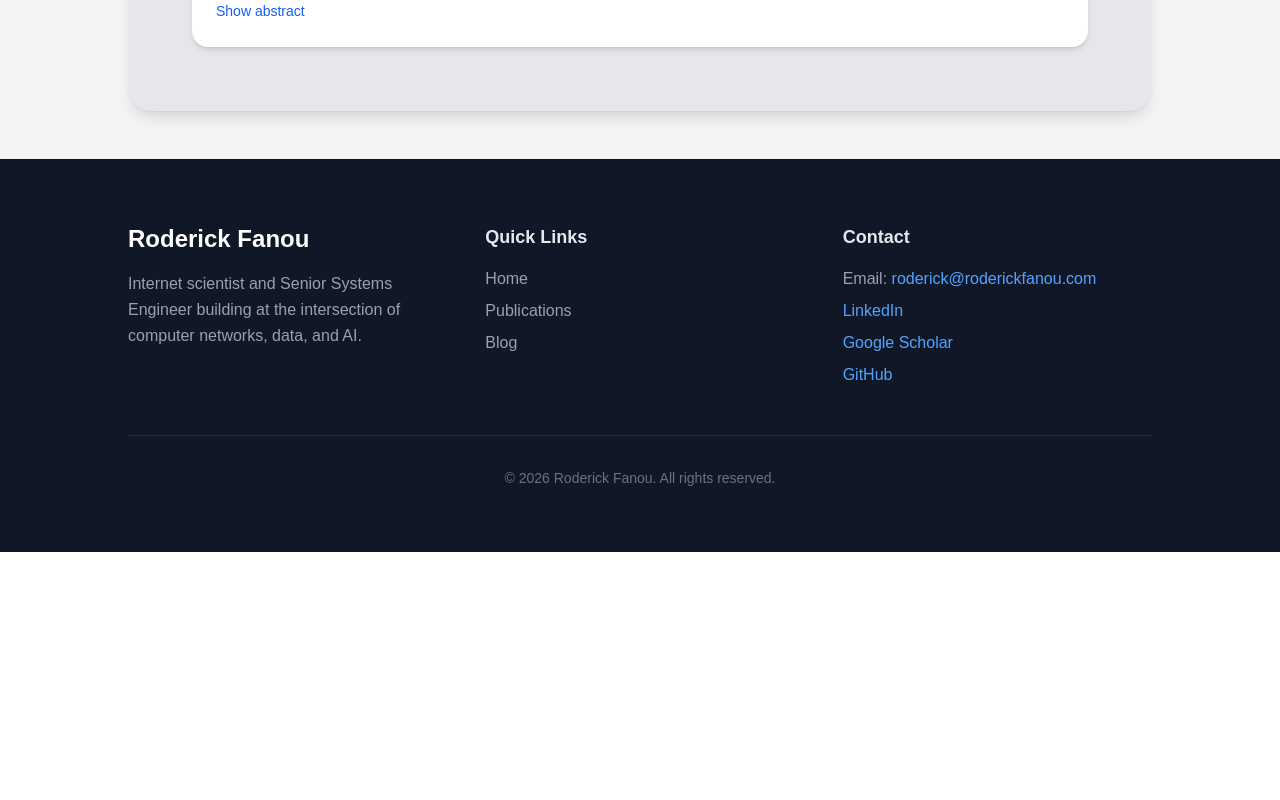
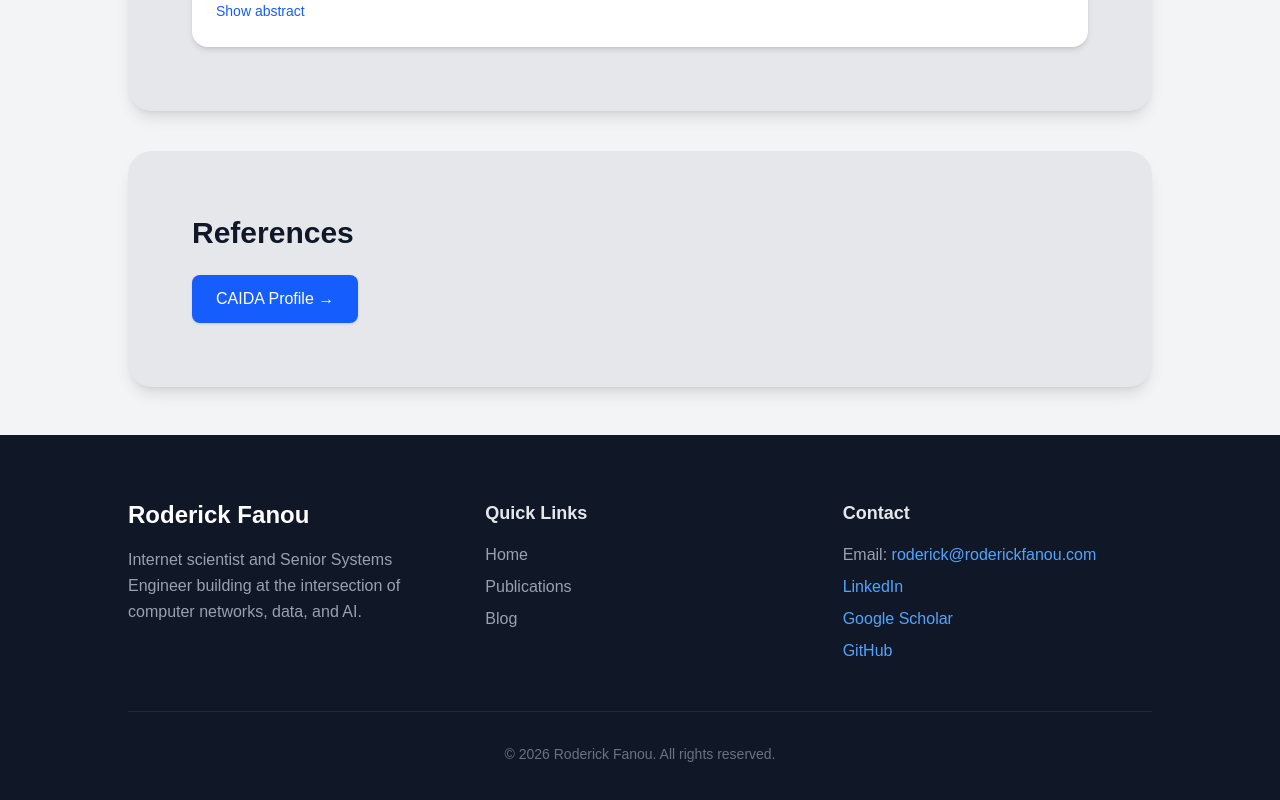
Before and after one commit to rodricfanou/rodricfanou.github.io, a Next.js app: page /publications in a window 1280 px wide. Shown: the part 1948-2748 px from the top of the page. Before the commit the page ends 2500 px from the top, so only its background shows below. Built offline with nearby package versions, Linux system fonts and the light colour scheme.

Commit message:
Add References section to publications page

```diff
--- a/src/app/publications/page.tsx
+++ b/src/app/publications/page.tsx
@@ -200,6 +200,21 @@ export default function Publications() {
         </div>
       </section>
 
+      {/* References */}
+      <section className="relative w-full max-w-5xl mt-8 rounded-2xl shadow-lg px-6 py-12 md:mt-10 md:rounded-3xl md:px-16 md:py-16 bg-gray-200 transition-shadow duration-300 hover:shadow-xl">
+        <h2 className="text-xl font-bold mb-6 text-gray-900 md:text-2xl md:text-3xl">References</h2>
+        <FadeIn>
+          <a
+            href="https://users.caida.org/~roderick/"
+            target="_blank"
+            rel="noopener noreferrer"
+            className="inline-block px-6 py-3 bg-blue-600 text-white rounded-lg text-base font-medium hover:bg-blue-700 transition-colors shadow-sm"
+          >
+            CAIDA Profile &rarr;
+          </a>
+        </FadeIn>
+      </section>
+
     </main>
   );
 }
```
